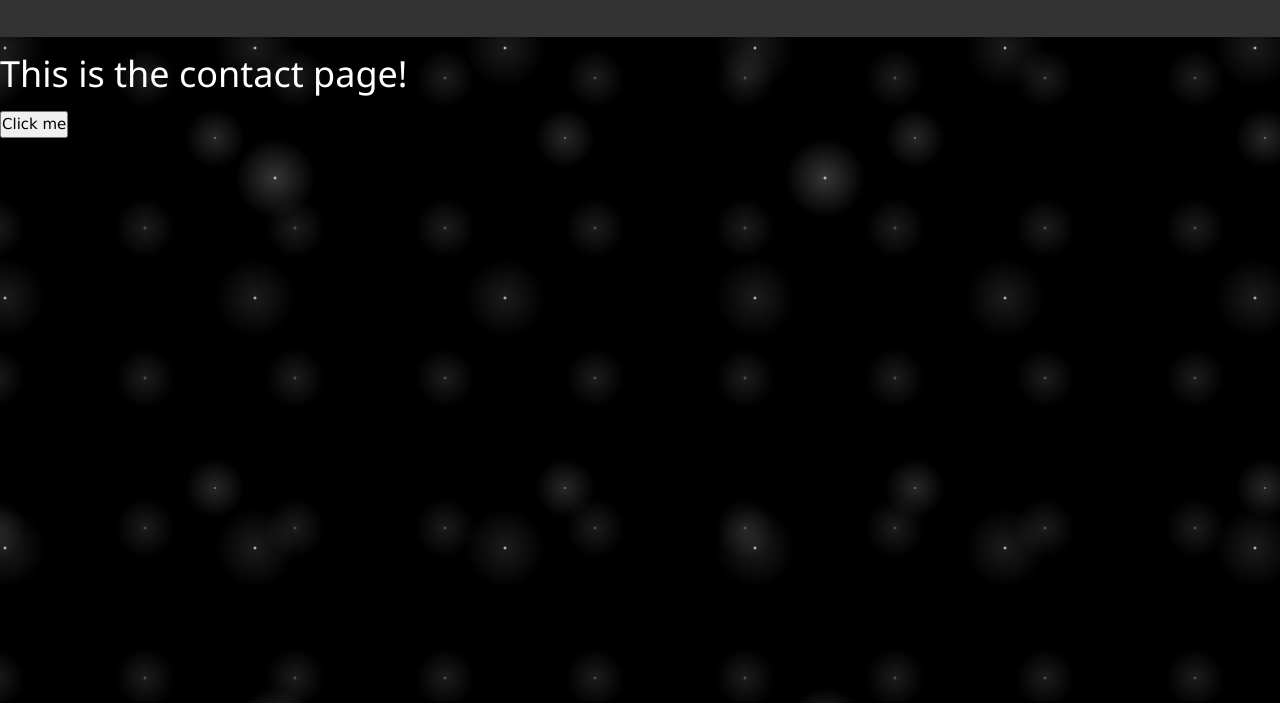
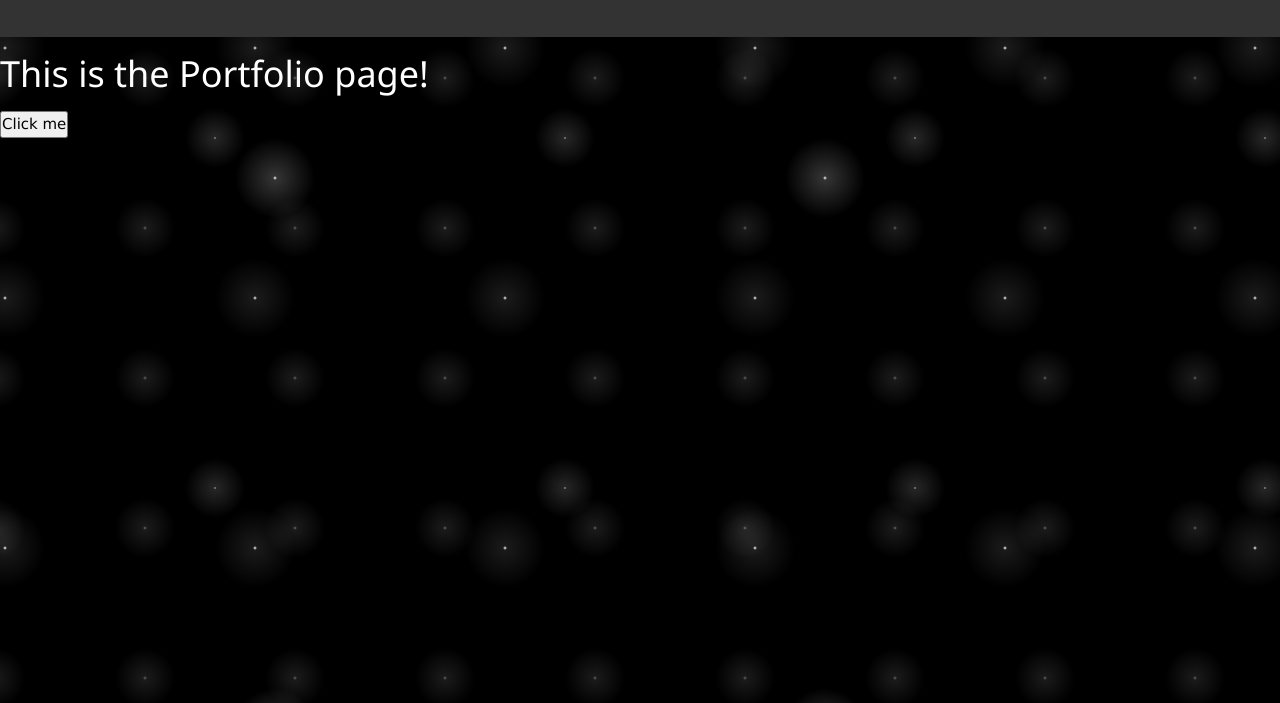
Before and after one commit to timothysbutler/timothysbutler.github.io, a plain HTML site: page projects.html in a window 1280 px wide. Shown: the part 97-800 px from the top of the page. Drawn offline with nearby package versions, Linux system fonts and the light colour scheme.

Commit message:
Nav updates

```diff
--- a/projects.html
+++ b/projects.html
@@ -29,7 +29,7 @@
         <a class="media_logo" href="https://www.instagram.com/itsmrbutler/" target="_blank"><i class="fa fa-instagram"></i></a>
     </header>
 
-    <h1>This is the contact page!</h1>
+    <h1>This is the Portfolio page!</h1>
 
     <!-- Body -->
     <button>Click me</button>
--- a/styles.css
+++ b/styles.css
@@ -50,6 +50,7 @@
 }
 
 .media_logo {
+    color: white;
     margin-left: 5px;
 }
 
```
